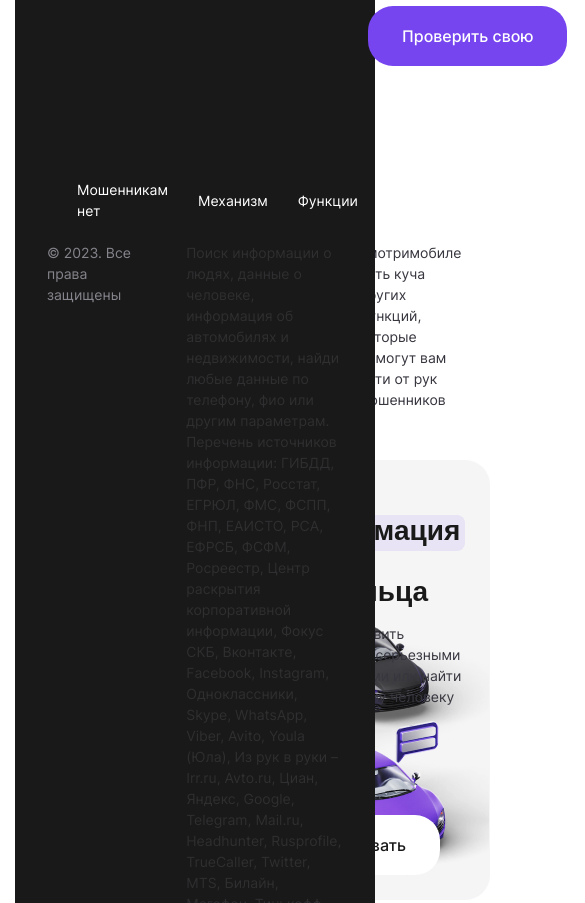
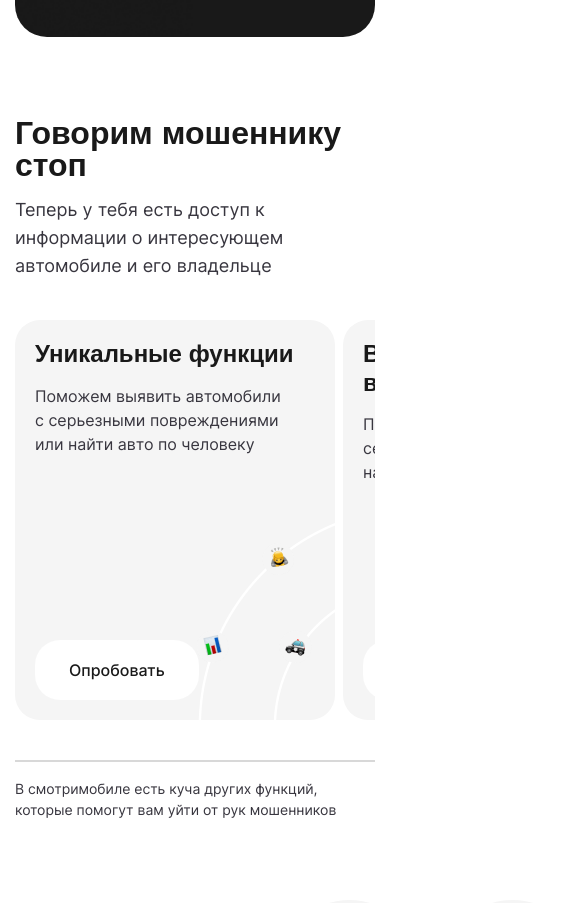
Before and after one commit to XeindsTwo/smotri, a website: page app/index.html in a window 390 px wide. Shown: the part 858-1761 px from the top of the page, 585 px wide, since content can reach past the window. Drawn offline with nearby package versions, Linux system fonts and the light colour scheme; files that its build step writes are made by us from their sources; a web font is replaced by a local one.

Commit message:
адаптив двух секций

```diff
--- a/app/index.html
+++ b/app/index.html
@@ -14,7 +14,7 @@
 
 <body class="body">
 
-<header class="header">
+<header class="header" id="start">
     <div class="container">
         <div class="header__wrapper" style="background-image: url('images/start-bg.webp')">
             <nav class="header__top">
@@ -111,6 +111,9 @@
                 <a class="stop__link btn btn--black btn--big" href="">Опробовать</a>
             </li>
         </ul>
+        <p class="stop__subtext--mobile">
+            В смотримобиле есть куча других функций, которые помогут вам уйти от рук мошенников
+        </p>
     </div>
 </section>
     <section class="mechanism indent" id="mechanism">
@@ -182,9 +185,11 @@
     <div class="container">
         <div class="tariff__inner">
             <div class="tariff__left">
-                <h2 class="section-title">Тарифы</h2>
+                <h2 class="tariff__title section-title">Тарифы</h2>
                 <div class="tariff__buttons">
-                    <button class="tariff__btn tariff__btn--active" data-tariff="month" tabindex="-1" type="button">Месяц</button>
+                    <button class="tariff__btn tariff__btn--active" data-tariff="month" tabindex="-1" type="button">
+                        Месяц
+                    </button>
                     <button class="tariff__btn" data-tariff="week" type="button">Неделя</button>
                     <button class="tariff__btn" data-tariff="forever" type="button">Навсегда</button>
                 </div>
@@ -272,6 +277,9 @@
                     </div>
                 </li>
             </ul>
+            <p class="tariff__text--mobile">
+                В смотримобиле есть куча других функций, которые помогут вам уйти от рук мошенников
+            </p>
         </div>
     </div>
 </section>
@@ -312,7 +320,7 @@
                                 <a class="footer__link" href="#history">Истории</a>
                             </li>
                         </ul>
-                        <a class="footer__btn btn" href="">Вверх</a>
+                        <a class="footer__btn btn" href="#start">Вверх</a>
                     </div>
                 </nav>
                 <div class="footer__author">
--- a/app/js/main.js
+++ b/app/js/main.js
@@ -1,4 +1,4 @@
-/*document.addEventListener("DOMContentLoaded", function () {
+document.addEventListener("DOMContentLoaded", function () {
     const menuBtn = document.getElementById('menuBtn');
     const headerInner = document.querySelector('.header__inner');
     const body = document.body;
@@ -53,7 +53,7 @@
         menuLink.addEventListener("click", handleAnchorClick);
         menuLink.addEventListener("touchstart", handleAnchorClick);
     });
-});*/
+});
 
 const buttons = document.querySelectorAll('.tariff__buttons button');
 const price = document.querySelector('.tariff__price .tariff__value');
@@ -61,25 +61,32 @@ let activeButton = document.querySelector('.tariff__buttons .tariff__btn--active
 
 buttons.forEach(button => {
     button.addEventListener('click', () => {
-        activeButton.classList.remove('tariff__btn--active');
-        activeButton.removeAttribute('tabindex');
+        if (activeButton) {
+            activeButton.classList.remove('tariff__btn--active');
+            activeButton.removeAttribute('tabindex');
+        }
 
         button.classList.add('tariff__btn--active');
         button.setAttribute('tabindex', '-1');
+        button.blur();
         activeButton = button;
         const tariff = button.getAttribute('data-tariff');
         price.textContent = tariff === 'month' ? '1500₽/мес.' : tariff === 'week' ? '800₽/неделя' : '5000₽/навсегда';
     });
 });
 
+/*
+const tariffSection = document.getElementById('tariff');
+const footer = document.getElementById('footer');
+const triggerDistance = tariffSection.offsetTop + tariffSection.clientHeight;
+const footerHeight = footer.clientHeight;
+const transitionDuration = 0.6; // длительность анимации в секундах
+
 window.addEventListener('scroll', function () {
-    const tariffSection = document.getElementById('tariff');
-    const footer = document.getElementById('footer');
     const scrollY = window.scrollY;
-    const tariffSectionHeight = tariffSection.clientHeight;
-    const triggerDistance = 100;
+    const windowHeight = window.innerHeight;
+    const visibleDistance = Math.max(0, triggerDistance - scrollY - windowHeight + footerHeight);
 
-    const distanceToFooter = tariffSectionHeight - scrollY;
-    const visibleDistance = Math.max(0, distanceToFooter - triggerDistance);
+    footer.style.transition = `bottom ${transitionDuration}s ease-in-out`;
     footer.style.bottom = `-${visibleDistance}px`;
-});
+});*/
--- a/app/scss/_global.scss
+++ b/app/scss/_global.scss
@@ -16,10 +16,6 @@ html {
     font-size: 16px;
   }
 
-  @include r($phone) {
-    font-size: 14px;
-  }
-
   &--active {
     overflow: hidden;
   }
@@ -34,6 +30,12 @@ html {
 
 .indent {
   margin-top: 120px;
+  @include r($lg) {
+    margin-top: 100px;
+  }
+  @include r($sm) {
+    margin-top: 80px;
+  }
 }
 
 .logo {
@@ -76,6 +78,20 @@ html {
   font-size: 48px;
   color: $black_title;
   margin-bottom: 25px;
+  @include r($desktop) {
+    font-size: 44px;
+  }
+  @include r($lg) {
+    font-size: 40px;
+    margin-bottom: 20px;
+  }
+  @include r($tablet) {
+    margin-bottom: 15px;
+    font-size: 36px;
+  }
+  @include r($sm) {
+    font-size: 32px;
+  }
 }
 
 .btn {
--- a/app/scss/components/_footer.scss
+++ b/app/scss/components/_footer.scss
@@ -1,8 +1,8 @@
 .footer {
-  position: sticky;
-  bottom: -100px;
+/*  position: sticky;
+  bottom: 0;
   z-index: 1;
-  transition: bottom 0.6s ease-in-out;
+  transition: bottom 0.6s ease-in-out;*/
 
   &__inner,
   &__top {
--- a/app/scss/home/_stop.scss
+++ b/app/scss/home/_stop.scss
@@ -5,6 +5,12 @@
     display: flex;
     justify-content: space-between;
     gap: 50px;
+    @include r($lg) {
+      margin-bottom: 40px;
+    }
+    @include r($sm) {
+      padding: 0;
+    }
   }
 
   &__top-left {
@@ -20,11 +26,41 @@
     color: $black_text;
     margin-top: auto;
     max-width: 375px;
+    @include r($lg) {
+      display: none;
+    }
+
+    &--mobile {
+      display: none;
+      max-width: 380px;
+      padding-top: 16px;
+      border-top: 2px solid #D8D8D8;
+      @include r($lg) {
+        display: block;
+        margin-left: 25px;
+      }
+      @include r($sm) {
+        margin-left: 0;
+      }
+      @include r($phone) {
+        font-size: 14px;
+      }
+    }
   }
 
   &__list {
     display: flex;
     gap: 15px;
+    @include r($lg) {
+      margin-bottom: 40px;
+    }
+    @media (max-width: 700px) {
+      overflow-x: scroll;
+      gap: 8px;
+      &::-webkit-scrollbar {
+        display: none;
+      }
+    }
   }
 
   &__item {
@@ -39,6 +75,14 @@
     min-height: 440px;
     max-width: 495px;
     width: 100%;
+    @include r($tablet) {
+      min-height: 400px;
+      padding: 20px;
+      background-image: url("../images/stop/decor-one-mobile.webp") !important;
+    }
+    @media (max-width: 700px) {
+      min-width: 320px;
+    }
 
     .stop__text {
       max-width: 250px;
@@ -47,6 +91,19 @@
     &--long {
       max-width: 100%;
       width: 100%;
+      @media (max-width: 1300px) {
+        background-position: bottom 0 right -20px;
+      }
+      @include r($desktop) {
+        background-position: bottom -20px right -130px;
+      }
+      @media (max-width: 1100px) {
+        background-position: bottom -85px right -190px;
+      }
+      @include r($tablet) {
+        background-image: url("../images/stop/decor-two-mobile.webp") !important;
+        background-position: bottom 0 right 0;
+      }
 
       .stop__text {
         max-width: 330px;
@@ -58,9 +115,15 @@
     font-family: $rfDevi;
     font-size: 28px;
     font-weight: 600;
-    line-height: 1.1;
+    line-height: 1.2;
     margin-bottom: 15px;
     color: #191919;
+    @include r($desktop) {
+      font-size: 26px;
+    }
+    @include r($lg) {
+      font-size: 24px;
+    }
 
     span {
       background-color: rgba($accent, .1);
--- a/app/scss/home/_tariff.scss
+++ b/app/scss/home/_tariff.scss
@@ -2,6 +2,16 @@
   &__inner {
     display: flex;
     gap: 30px;
+    @media (max-width: 1100px) {
+      flex-direction: column;
+      gap: 40px;
+    }
+  }
+
+  &__title {
+    @include r($lg) {
+      margin-bottom: 25px;
+    }
   }
 
   &__buttons,
@@ -15,6 +25,12 @@
     padding-left: 25px;
     display: flex;
     flex-direction: column;
+    @include r($desktop) {
+      max-width: 340px;
+    }
+    @include r($sm) {
+      padding-left: 0;
+    }
   }
 
   &__buttons {
@@ -25,6 +41,9 @@
     padding: 6px;
     border-radius: 40px;
     margin-bottom: 25px;
+    @media (max-width: 1100px) {
+      margin-bottom: 0;
+    }
   }
 
   &__btn {
@@ -50,6 +69,26 @@
 
   &__text {
     margin-bottom: 25px;
+    @media (max-width: 1100px) {
+      display: none;
+    }
+
+    &--mobile {
+      display: none;
+      max-width: 380px;
+      padding-top: 16px;
+      border-top: 2px solid #D8D8D8;
+      @media (max-width: 1100px) {
+        display: block;
+        margin-left: 25px;
+      }
+      @include r($sm) {
+        margin-left: 0;
+      }
+      @include r($phone) {
+        font-size: 14px;
+      }
+    }
   }
 
   &__list {
@@ -59,11 +98,33 @@
     display: grid;
     grid-template-columns: repeat(2, 1fr);
     grid-gap: 20px;
+    @include r($desktop) {
+      grid-gap: 15px;
+    }
+    @media (max-width: 1100px) {
+      padding-left: 25px;
+      max-width: 100%;
+    }
+    @media (max-width: 700px) {
+      overflow-x: scroll;
+      &::-webkit-scrollbar {
+        display: none;
+      }
+    }
+    @media (max-width: 610px) {
+      padding-left: 0;
+    }
   }
 
   &__item {
     padding: 25px;
     border-radius: 25px;
+    @include r($tablet) {
+      padding: 20px;
+    }
+    @media (max-width: 700px) {
+      min-width: 320px;
+    }
 
     &--premium {
       background-color: transparent;
@@ -82,6 +143,12 @@
     font-size: 28px;
     font-weight: 600;
     line-height: 1.2;
+    @include r($desktop) {
+      font-size: 26px;
+    }
+    @include r($lg) {
+      font-size: 24px;
+    }
   }
 
   &__name {
@@ -129,6 +196,12 @@
   &__link {
     margin-bottom: 40px;
     background-color: $white;
+    @include r($lg) {
+      margin-bottom: 32px;
+    }
+    @include r($sm) {
+      padding: 16px 24px;
+    }
 
     &--premium {
       background-color: $accent;
```
Also changed, not shown: app/html/components/_footer.html (+1 -1 lines), app/html/components/_header.html (+1 -1 lines), app/html/home/_stop.html (+3 -0 lines), app/html/home/_tariff.html (+7 -2 lines), app/css/style.min.css, app/images/stop/decor-one-mobile.webp (added), app/images/stop/decor-two-mobile.webp (added), app/js/main.min.js.
